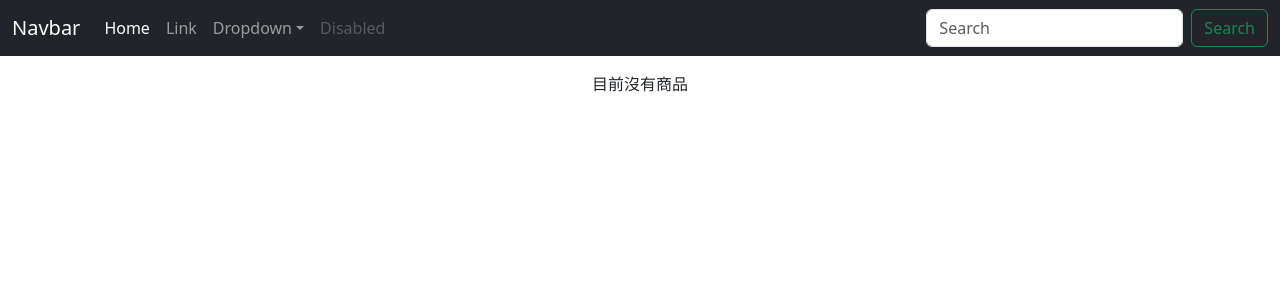
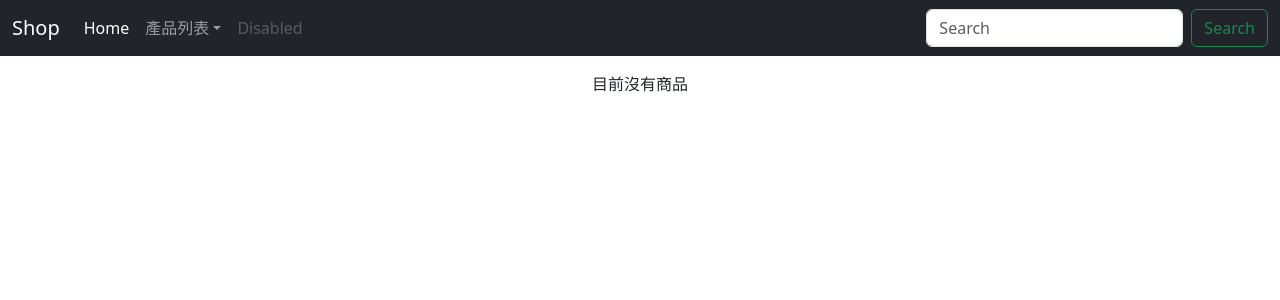
Before and after one commit to labu8712/django-class-shop-202312, a Django app: page /products/products/ in a window 1280 px wide. Shown: the top 300 px of the page. Run offline with Django 5.2, Linux system fonts and the light colour scheme; data comes from the database, SQL or seed files in the repository; data that the repository does not hold is empty; some libraries are stand-ins or nearby versions.

Commit message:
Update nav

```diff
--- a/core/settings.py
+++ b/core/settings.py
@@ -70,6 +70,7 @@ TEMPLATES = [
                 "django.template.context_processors.request",
                 "django.contrib.auth.context_processors.auth",
                 "django.contrib.messages.context_processors.messages",
+                "products.context_processors.categories",
             ],
         },
     },
--- /dev/null
+++ b/products/context_processors.py
@@ -0,0 +1,8 @@
+from products import models as product_models
+
+
+def categories(request):
+    categories = product_models.Category.objects.filter(
+        status=product_models.Category.Status.SHOW
+    )
+    return {"categories": categories}
--- a/products/views.py
+++ b/products/views.py
@@ -1,3 +1,4 @@
+from django.contrib.auth.decorators import login_required
 from django.shortcuts import get_object_or_404, render
 
 from products import models as product_models
@@ -8,10 +9,12 @@ def product_list(request):
         product_models.Product.objects.select_related("category")
         .prefetch_related("tags")
         .order_by("name")
+        .filter(status=product_models.Product.Status.SHOW)
     )
     return render(request, "products/product_list.html", {"products": products})
 
 
+@login_required
 def product_retrieve(request, pk):
     product = get_object_or_404(product_models.Product, pk=pk)
     return render(request, "products/product_retrieve.html", {"product": product})
--- a/templates/_navbar.html
+++ b/templates/_navbar.html
@@ -1,6 +1,6 @@
 <nav class="navbar navbar-expand-lg navbar-dark bg-dark">
     <div class="container-fluid">
-        <a class="navbar-brand" href="#">Navbar</a>
+        <a class="navbar-brand" href="#">Shop</a>
         <button class="navbar-toggler"
                 type="button"
                 data-bs-toggle="collapse"
@@ -15,28 +15,26 @@
                 <li class="nav-item">
                     <a class="nav-link active" aria-current="page" href="#">Home</a>
                 </li>
-                <li class="nav-item">
-                    <a class="nav-link" href="#">Link</a>
-                </li>
                 <li class="nav-item dropdown">
                     <a class="nav-link dropdown-toggle"
                        href="#"
                        role="button"
                        data-bs-toggle="dropdown"
-                       aria-expanded="false">Dropdown</a>
+                       aria-expanded="false">產品列表</a>
                     <ul class="dropdown-menu dropdown-menu-dark">
                         <li>
-                            <a class="dropdown-item" href="#">Action</a>
+                            <a class="dropdown-item" href="#">全部</a>
                         </li>
-                        <li>
-                            <a class="dropdown-item" href="#">Another action</a>
-                        </li>
-                        <li>
-                            <hr class="dropdown-divider">
-                        </li>
-                        <li>
-                            <a class="dropdown-item" href="#">Something else here</a>
-                        </li>
+                        {% if categories %}
+                            <li>
+                                <hr class="dropdown-divider">
+                            </li>
+                            {% for category in categories %}
+                                <li>
+                                    <a class="dropdown-item" href="#">{{ category.name }}</a>
+                                </li>
+                            {% endfor %}
+                        {% endif %}
                     </ul>
                 </li>
                 <li class="nav-item">
```
